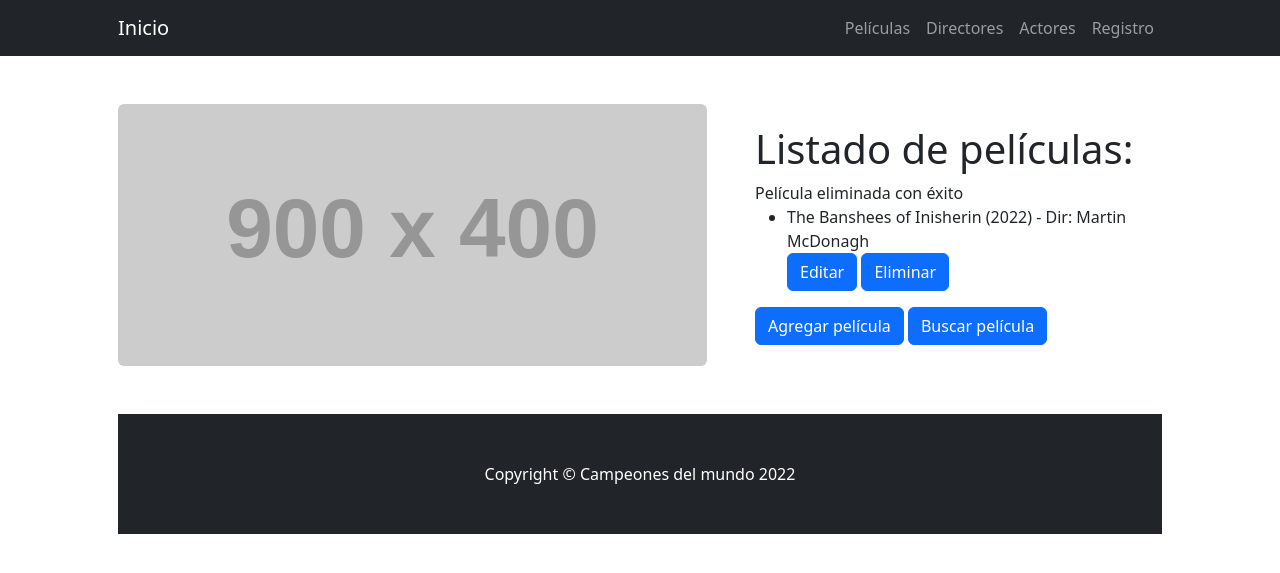
After one commit to darthdoppel/ProyectoCoder34645, a Django app: page /AppCoder/eliminarPeli/1 in a window 1280 px wide. The commit adds this page. Shown: the top 573 px of the page. Run offline with Django 4.2, Linux system fonts and the light colour scheme; data comes from the database, SQL or seed files in the repository; both versions use the stored data as it was after the commit; grey boxes labelled with a size stand in for pictures from a placeholder-image service; some libraries are stand-ins or nearby versions.

Commit message:
Reasignación de búsquedas y agregar películas dentro de un mismo template, y agregadas las funcionalidades de Eliminar y Editar películas

```diff
--- a/AppCoder/models.py
+++ b/AppCoder/models.py
@@ -30,3 +30,7 @@ class actor(models.Model):
 
     def __str__(self):
         return f"{self.nombre} {self.apellido} - Edad: {self.edad} - Nacionalidad: {self.nacionalidad}"
+
+class Usuario(models.Model):
+    nombreusuario = models.CharField(max_length=80)
+    email = models.EmailField()
--- /dev/null
+++ b/AppCoder/templates/AppCoder/listarPelis.html
@@ -0,0 +1,32 @@
+{% extends "AppCoder/padre.html" %}
+
+{% load static %}
+
+{% block titulo %}
+    <h1 class="font-weight-light">Listado de películas:</h1>
+{% endblock %}
+
+
+
+{% block descripcion %}
+
+{{ mensaje }}
+
+
+<ul>
+
+    {% for pelicula in pelis %}
+    <li>{{ pelicula.nombre }} ({{ pelicula.anio }}) - Dir: {{ pelicula.director }}</li>
+    <a class = "btn btn-primary" href="{% url 'editarPeli' pelicula.id %}">Editar</a>
+    <a class = "btn btn-primary" href="{% url 'eliminarPeli' pelicula.id %}">Eliminar</a>
+    {% endfor %}
+
+</ul>
+
+{% endblock %}
+
+
+
+{% block botonAgregar %} <a class="btn btn-primary" href="{% url 'peliFormulario' %}">Agregar película</a>
+<a class="btn btn-primary" href="{% url 'busquedaPeli' %}">Buscar película</a>
+{% endblock %}
--- a/AppCoder/templates/AppCoder/padre.html
+++ b/AppCoder/templates/AppCoder/padre.html
@@ -13,6 +13,7 @@
         <link rel="icon" type="image/x-icon" href="assets/favicon.ico" />
         <!-- Core theme CSS (includes Bootstrap)-->
         <link href="{% static 'AppCoder/css/styles.css'%}" rel="stylesheet" />
+        <link href="https://cdn.jsdelivr.net/npm/bootstrap@5.3.0-alpha1/dist/css/bootstrap.min.css" rel="stylesheet" integrity="sha384-GLhlTQ8iRABdZLl6O3oVMWSktQOp6b7In1Zl3/Jr59b6EGGoI1aFkw7cmDA6j6gD" crossorigin="anonymous">
     </head>
     <body>
         <!-- Responsive navbar-->
@@ -22,10 +23,10 @@
                 <button class="navbar-toggler" type="button" data-bs-toggle="collapse" data-bs-target="#navbarSupportedContent" aria-controls="navbarSupportedContent" aria-expanded="false" aria-label="Toggle navigation"><span class="navbar-toggler-icon"></span></button>
                 <div class="collapse navbar-collapse" id="navbarSupportedContent">
                     <ul class="navbar-nav ms-auto mb-2 mb-lg-0">
-                        <li class="nav-item"><a class="nav-link" href="{% url 'busquedaPeli' %}">Búsqueda película</a></li>
-                        <li class="nav-item"><a class="nav-link" href="{% url 'peliculas' %}">Películas</a></li>
+                        <li class="nav-item"><a class="nav-link" href="{% url 'listarPelis' %}">Películas</a></li>
                         <li class="nav-item"><a class="nav-link" href="{% url 'directores' %}">Directores</a></li>
                         <li class="nav-item"><a class="nav-link" href="{% url 'actores' %}">Actores</a></li>
+                        <li class="nav-item"><a class="nav-link" href="{% url 'registro' %}">Registro</a></li>
                     </ul>
                 </div>
             </div>
@@ -47,37 +48,18 @@
 
 
             <!-- Content Row-->
-            {% block peli1 %}
-                {% endblock %}
 
 
-                <div class="col-md-4 mb-5">
-                    <div class="card h-100">
-                        <div class="card-body">
-                            <h2 class="card-title">Película 2</h2>
-                            <p class="card-text">Lorem ipsum dolor sit amet, consectetur adipisicing elit. Quod tenetur ex natus at dolorem enim! Nesciunt pariatur voluptatem sunt quam eaque, vel, non in id dolore voluptates quos eligendi labore.</p>
-                        </div>
-                        <div class="card-footer"><a class="btn btn-primary btn-sm" href="#!">More Info</a></div>
-                    </div>
-                </div>
-                <div class="col-md-4 mb-5">
-                    <div class="card h-100">
-                        <div class="card-body">
-                            <h2 class="card-title">Película 3</h2>
-                            <p class="card-text">Lorem ipsum dolor sit amet, consectetur adipisicing elit. Rem magni quas ex numquam, maxime minus quam molestias corporis quod, ea minima accusamus.</p>
-                        </div>
-                        <div class="card-footer"><a class="btn btn-primary btn-sm" href="#!">More Info</a></div>
-                    </div>
-                </div>
-            </div>
-        </div>
         <!-- Footer-->
         <footer class="py-5 bg-dark">
-            <div class="container px-4 px-lg-5"><p class="m-0 text-center text-white">Copyright &copy; Your Website 2022</p></div>
+            <div class="container px-4 px-lg-5"><p class="m-0 text-center text-white">Copyright &copy; Campeones del mundo 2022</p></div>
         </footer>
         <!-- Bootstrap core JS-->
         <script src="https://cdn.jsdelivr.net/npm/bootstrap@5.1.3/dist/js/bootstrap.bundle.min.js"></script>
         <!-- Core theme JS-->
         <script src="js/scripts.js"></script>
+
+        <script src="https://cdn.jsdelivr.net/npm/bootstrap@5.3.0-alpha1/dist/js/bootstrap.bundle.min.js" integrity="sha384-w76AqPfDkMBDXo30jS1Sgez6pr3x5MlQ1ZAGC+nuZB+EYdgRZgiwxhTBTkF7CXvN" crossorigin="anonymous"></script>
+
     </body>
 </html>
--- a/AppCoder/urls.py
+++ b/AppCoder/urls.py
@@ -2,7 +2,7 @@ from django.urls import path
 from .views import *
 
 urlpatterns = [
-    path("peliculas/", peliculas, name="peliculas"),
+    path("agregarpeliculas/", agregarpeliculas, name="agregarpeliculas"),
     path("directores/", directores, name="directores"),
     path("actores/", actores, name="actores"),
     path("", inicio, name="inicio"),
@@ -11,4 +11,8 @@ urlpatterns = [
     path("directorForm/", directorForm, name="directorForm"),
     path("busquedaPeli/", busquedaPeli, name="busquedaPeli"),
     path("buscar/", buscar, name="buscar"),
+    path("registro/", registro, name="registro"),
+    path("listarPelis/", listarPelis, name="listarPelis"),
+    path("editarPeli/<id>", editarPeli, name="editarPeli"),
+    path("eliminarPeli/<id>", eliminarPeli, name="eliminarPeli"),
 ]
--- a/AppCoder/views.py
+++ b/AppCoder/views.py
@@ -2,9 +2,11 @@ from django.shortcuts import render
 from .models import *
 from django.http import HttpResponse
 from AppCoder.forms import *
+from django.contrib.auth.forms import UserCreationForm
+from django.contrib import messages as message
 
-def peliculas(request):
-    return render (request, "AppCoder/peliculas.html")
+def agregarpeliculas(request):
+    return render (request, "AppCoder/agregarpeliculas.html")
 
 def directores(request):
     return render (request, "AppCoder/directores.html")
@@ -14,6 +16,19 @@ def actores(request):
 
 def inicio(request):
     return render (request, "AppCoder/inicio.html")
+
+def registro(request):
+    if request.method == 'POST':
+        form = UserCreationForm(request.POST)
+        if form.is_valid():
+            nombreusuario = form.cleaned_data.get('username')
+            message.success(request, f'Usuario {nombreusuario} creado con éxito')
+        else:
+            for msg in form.error_messages:
+                message.error(request, f"{msg}: {form.error_messages[msg]}")
+    else:
+        form = UserCreationForm()
+    return render (request, "AppCoder/registro.html")
 
 def peliFormulario(request):
     if request.method == "POST":
@@ -88,3 +103,33 @@ def buscar(request):
         return render (request, "AppCoder/resBusqPelis.html", {"pelis": pelis})
     else:
         return render (request, "AppCoder/busquedaPeli.html", {"mensaje": "No se encontró la película"})
+
+
+def listarPelis(request):
+    pelis = pelicula.objects.all()
+    return render (request, "AppCoder/listarPelis.html", {"pelis": pelis})
+
+def editarPeli(request, id):
+    peli = pelicula.objects.get(id=id)
+    if request.method == "POST":
+        form = PeliForm(request.POST)
+        if form.is_valid():
+            detalles = form.cleaned_data
+            peli.nombre = detalles["nombre"]
+            peli.anio = detalles["anio"]
+            peli.duracion = detalles["duracion"]
+            peli.pais = detalles["pais"]
+            peli.director = detalles["director"]
+            peli.save()
+            pelis = pelicula.objects.all()
+            return render(request, "AppCoder/listarPelis.html", {"pelis": pelis, "mensaje": "Película editada con éxito"})
+        pass
+    else:
+        formulario = PeliForm(initial = {"nombre": peli.nombre, "anio": peli.anio, "duracion": peli.duracion, "pais": peli.pais, "director": peli.director})
+        return render(request, "AppCoder/editarPeli.html", {"form": formulario, "peli": peli})
+
+def eliminarPeli (request, id):
+    peli = pelicula.objects.get(id=id)
+    peli.delete()
+    pelis = pelicula.objects.all()
+    return render(request, "AppCoder/listarPelis.html", {"pelis": pelis, "mensaje": "Película eliminada con éxito"})
```
Also changed, not shown: AppCoder/templates/AppCoder/editarPeli.html (added, +30 -0 lines), AppCoder/templates/AppCoder/peliFormulario.html (+5 -6 lines), AppCoder/templates/AppCoder/peliculas.html (deleted, +0 -25 lines), AppCoder/templates/AppCoder/registro.html (added, +30 -0 lines), AppCoder/static/AppCoder/fotos/1.jpg (added), AppCoder/static/AppCoder/fotos/2.png (added), db.sqlite3.
